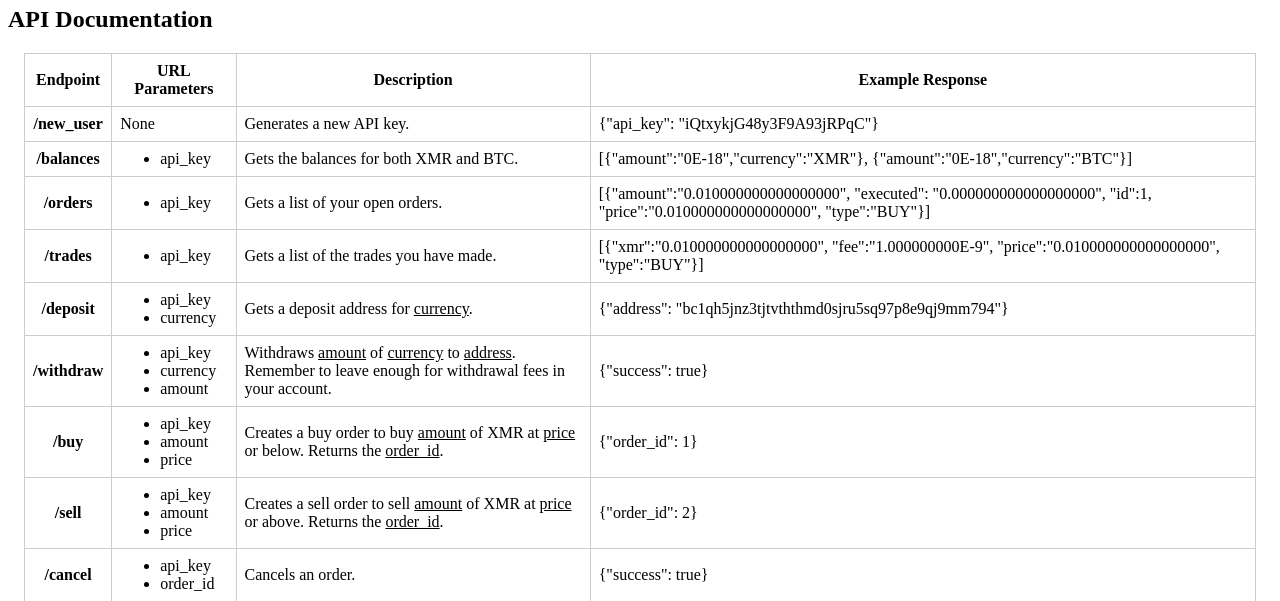
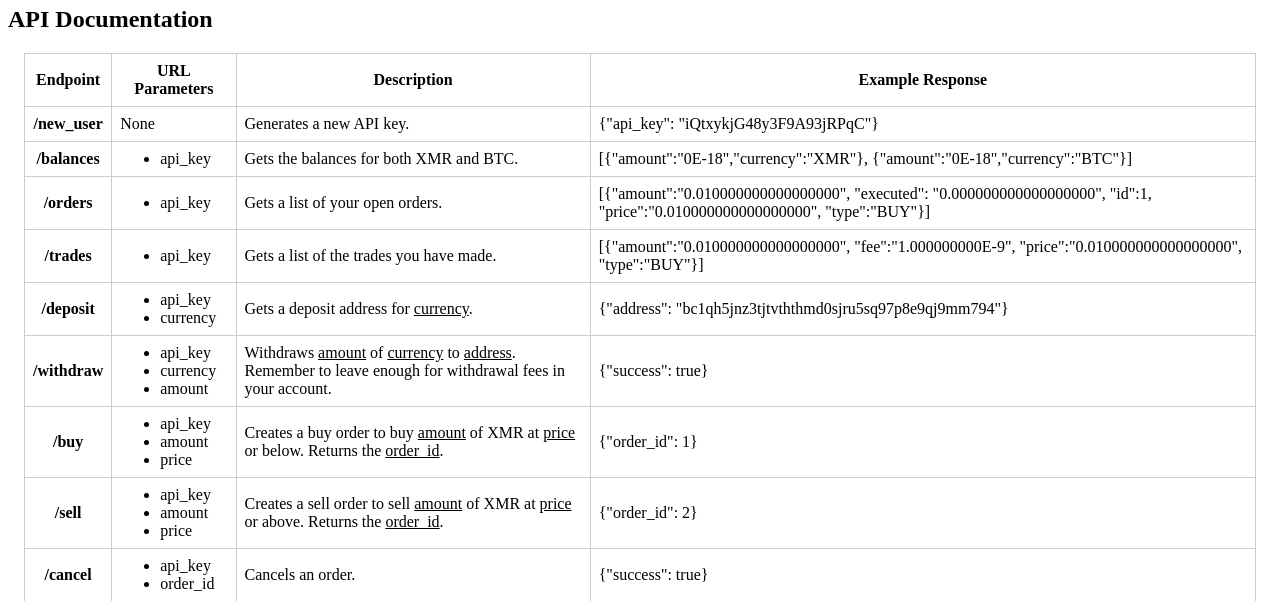
Before and after one commit to jackmurray90/fryx, a Flask app: page / in a window 1280 px wide. Shown: the part 214-815 px from the top of the page. Run offline with Flask 2, Linux system fonts and the light colour scheme.

Commit message:
xmr -> amount

```diff
--- a/templates/api.html
+++ b/templates/api.html
@@ -19,7 +19,7 @@
   <tr><th>/orders</th><td><ul><li>api_key</li></ul></td><td>Gets a list of your open orders.</td>
     <td>[{"amount":"0.010000000000000000", "executed": "0.000000000000000000", "id":1, "price":"0.010000000000000000", "type":"BUY"}]</td></tr>
   <tr><th>/trades</th><td><ul><li>api_key</li></ul></td><td>Gets a list of the trades you have made.</td>
-    <td>[{"xmr":"0.010000000000000000", "fee":"1.000000000E-9", "price":"0.010000000000000000", "type":"BUY"}]</td></tr>
+    <td>[{"amount":"0.010000000000000000", "fee":"1.000000000E-9", "price":"0.010000000000000000", "type":"BUY"}]</td></tr>
   <tr><th>/deposit</th><td><ul><li>api_key</li><li>currency</li></ul></td><td>Gets a deposit address for <u>currency</u>.</td><td>{"address": "bc1qh5jnz3tjtvththmd0sjru5sq97p8e9qj9mm794"}</td></tr>
   <tr><th>/withdraw</th><td><ul><li>api_key</li><li>currency</li><li>amount</li></ul></td>
     <td>Withdraws <u>amount</u> of <u>currency</u> to <u>address</u>.<br/>Remember to leave enough for withdrawal fees in your account.</td><td>{"success": true}</td></tr>
```
